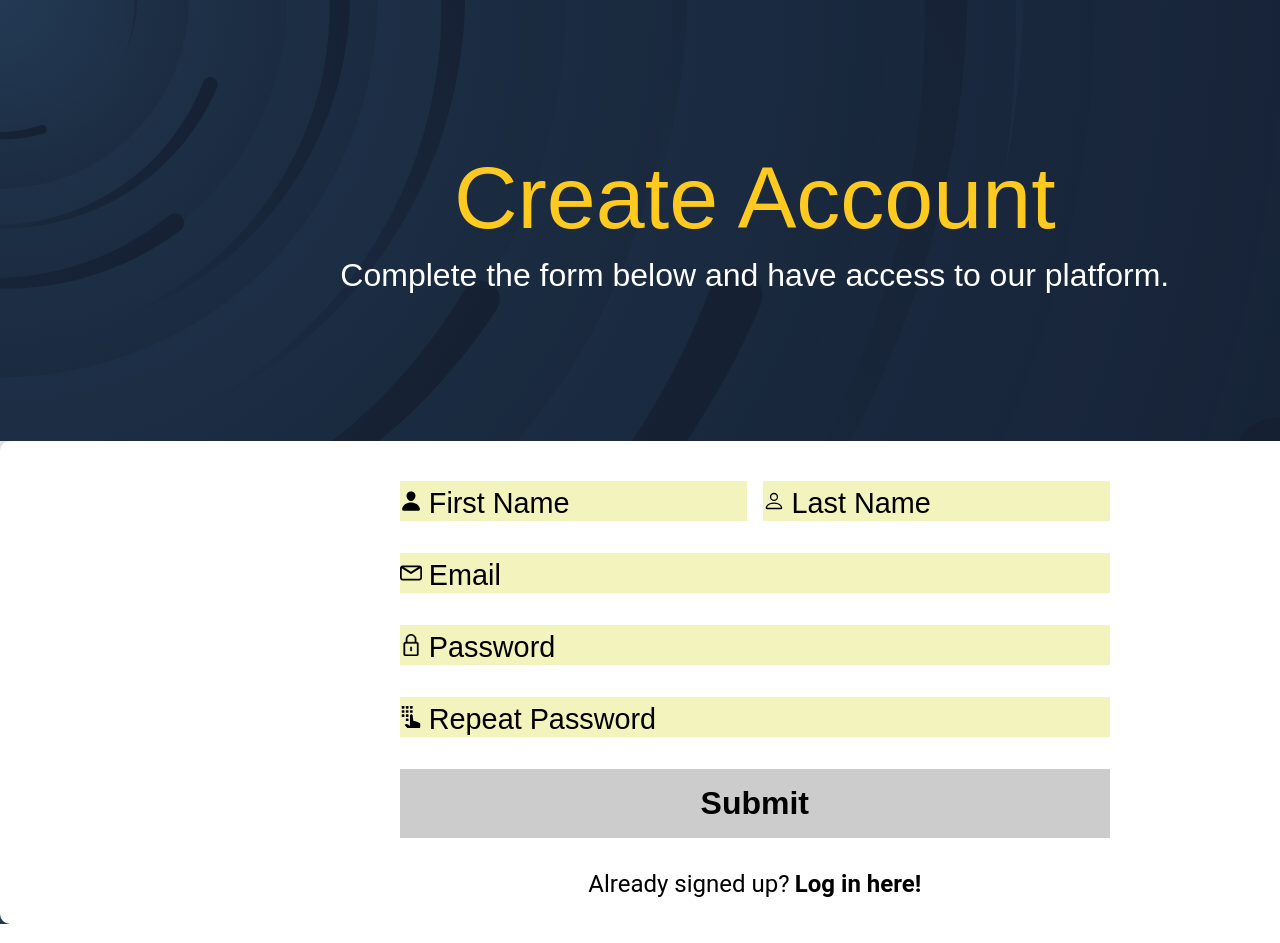
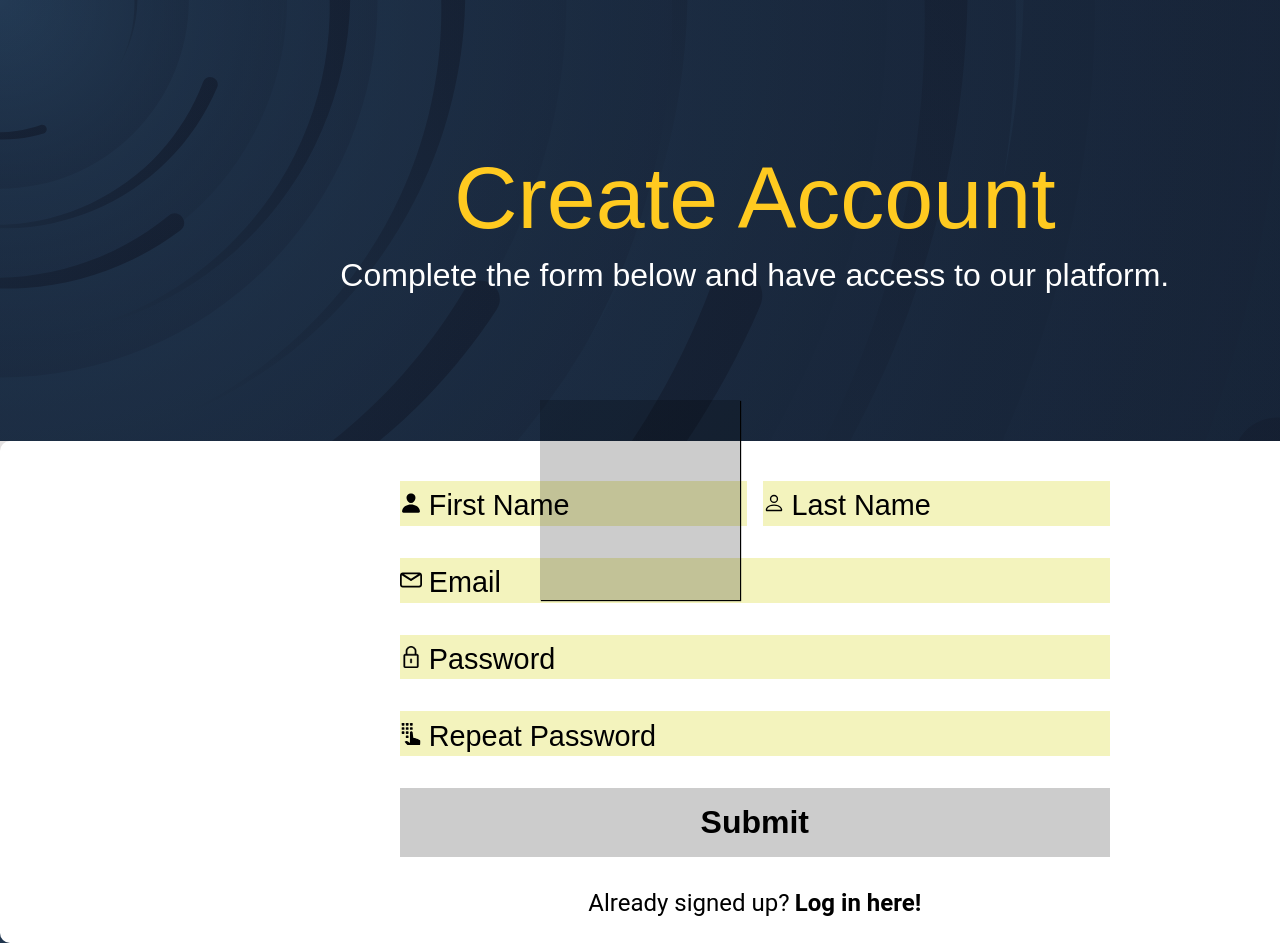
Before and after one commit to wilcolinadev/issuesTrack, a React (Create React App) app: page /Signup in a window 1280 px wide. Shown: the top 943 px of the page. Built offline with nearby package versions, Linux system fonts and the light colour scheme.

Commit message:
adding spinning component

```diff
--- a/package.json
+++ b/package.json
@@ -17,6 +17,7 @@
     "react-router": "^6.2.1",
     "react-router-dom": "^6.2.1",
     "react-scripts": "5.0.0",
+    "react-spinners": "^0.11.0",
     "styled-components": "^5.3.3",
     "typescript": "^4.5.4",
     "web-vitals": "^2.1.3"
--- a/src/Components/Auth/AuthStyles.tsx
+++ b/src/Components/Auth/AuthStyles.tsx
@@ -132,8 +132,10 @@ export const Form = styled.form`
   }
   @media only screen and (min-width: 1025px){
     input{
+      height: 2.8rem;
       font-size: 1.5rem;
       padding-top: 1rem;
+
     }
 
     padding-left: 25rem;
--- a/src/Components/Auth/SignUp/SignUp.tsx
+++ b/src/Components/Auth/SignUp/SignUp.tsx
@@ -18,6 +18,8 @@ import {
 } from "../AuthStyles";
 import {Link} from "react-router-dom";
 import firebase from "../../../Firebase/firebase";
+import Spinner from "../../Spinner/Spinner";
+
 
 const SignUp =()=>{
 
@@ -25,8 +27,11 @@ const [firstName, setFirstName] = useState("");
 const [lastName, setLastName] = useState("");
 const [email, setEmail] = useState("");
 const [password, setPassword] = useState("");
-const [passwordValidation, setPasswordValidation] = useState("")
+const [passwordValidation, setPasswordValidation] = useState("");
 const [isFormValidated, setIsFormValidated] = useState(false);
+const [isLoading, setIsLoading] = useState(false);
+
+
 
 const inputValidation = (): boolean | void => {
        if (firstName.length > 2 && lastName.length >> 2 && email.length > 2 ){
@@ -40,6 +45,12 @@ const passwordVerification = (): boolean | void =>{
         return true
     }
 }
+
+const registerUser = (event) =>{
+    event.preventDefault();
+    setIsLoading(!isLoading);
+
+};
 
 useEffect(()=>{
 
@@ -55,6 +66,7 @@ useEffect(()=>{
 
 return(
     <AuthWrapper>
+        <Spinner loading={isLoading}/>
         <MessageWrapper>
             <GridCentered>
                 <WelcomeMessage>
--- /dev/null
+++ b/src/Components/Spinner/Spinner.tsx
@@ -0,0 +1,17 @@
+import React from "react";
+import {RotateLoader} from "react-spinners";
+import {InnerBox, SpinnerBox} from "./SpinnerStyles";
+
+interface SpinnerProps {
+    loading: boolean
+}
+const Spinner: React.FC <SpinnerProps> = ({loading})=>(
+    <SpinnerBox>
+        <InnerBox>
+            <RotateLoader loading={loading}  size={30}/>
+        </InnerBox>
+    </SpinnerBox>
+);
+
+
+export default Spinner;
--- /dev/null
+++ b/src/Components/Spinner/SpinnerStyles.tsx
@@ -0,0 +1,21 @@
+import styled from "styled-components";
+
+export const SpinnerBox = styled.div`
+  position: fixed;
+  z-index: 500;
+  background-color: rgba(0,0,0,0.2);
+  width: 200px;
+  box-shadow: 1px 1px 1px black;
+  left: 50%;
+  margin-left: -100px; /* Half of the width */
+  box-sizing: border-box;
+  transition: all 0.3s ease-out;
+  height: 200px;
+  top: 50%;
+
+`;
+
+export const InnerBox = styled.div`
+  text-align: center;
+  line-height: 200px;
+`;
```
Also changed, not shown: 1 other file (tests, documents, lock files or other folders).
